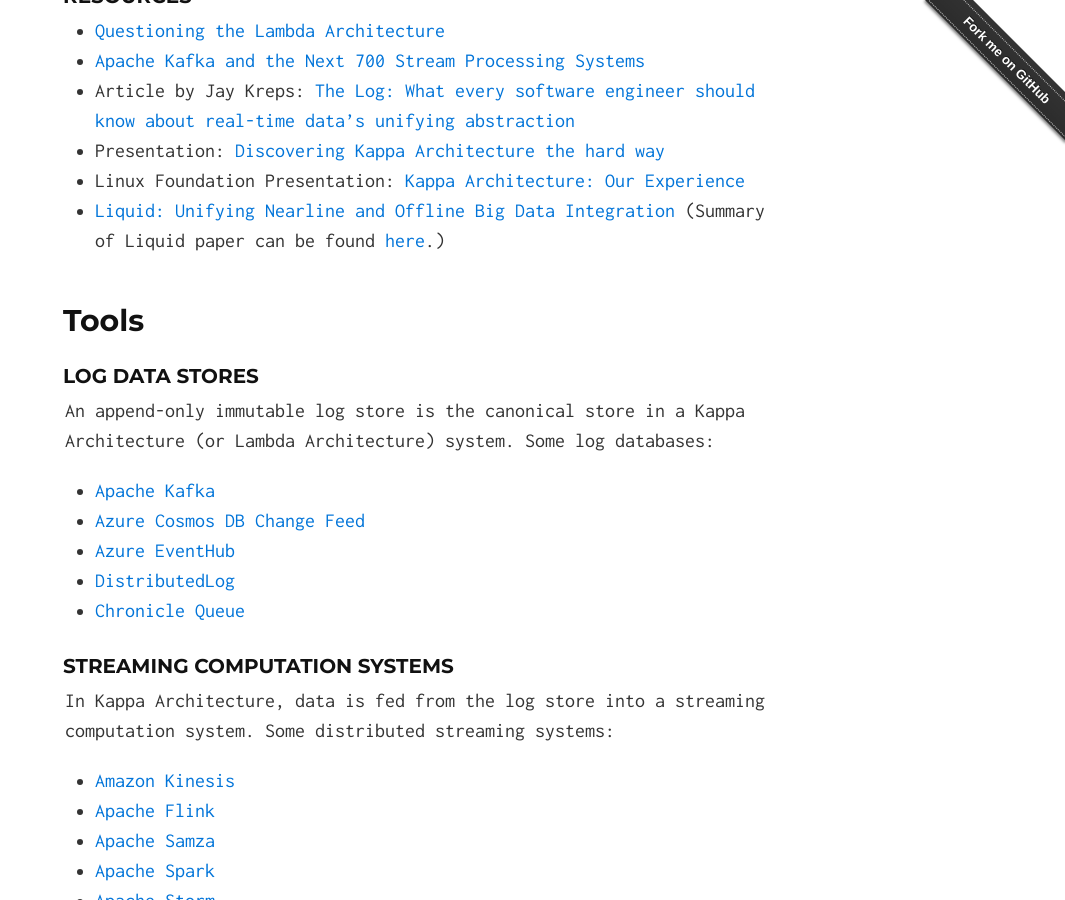
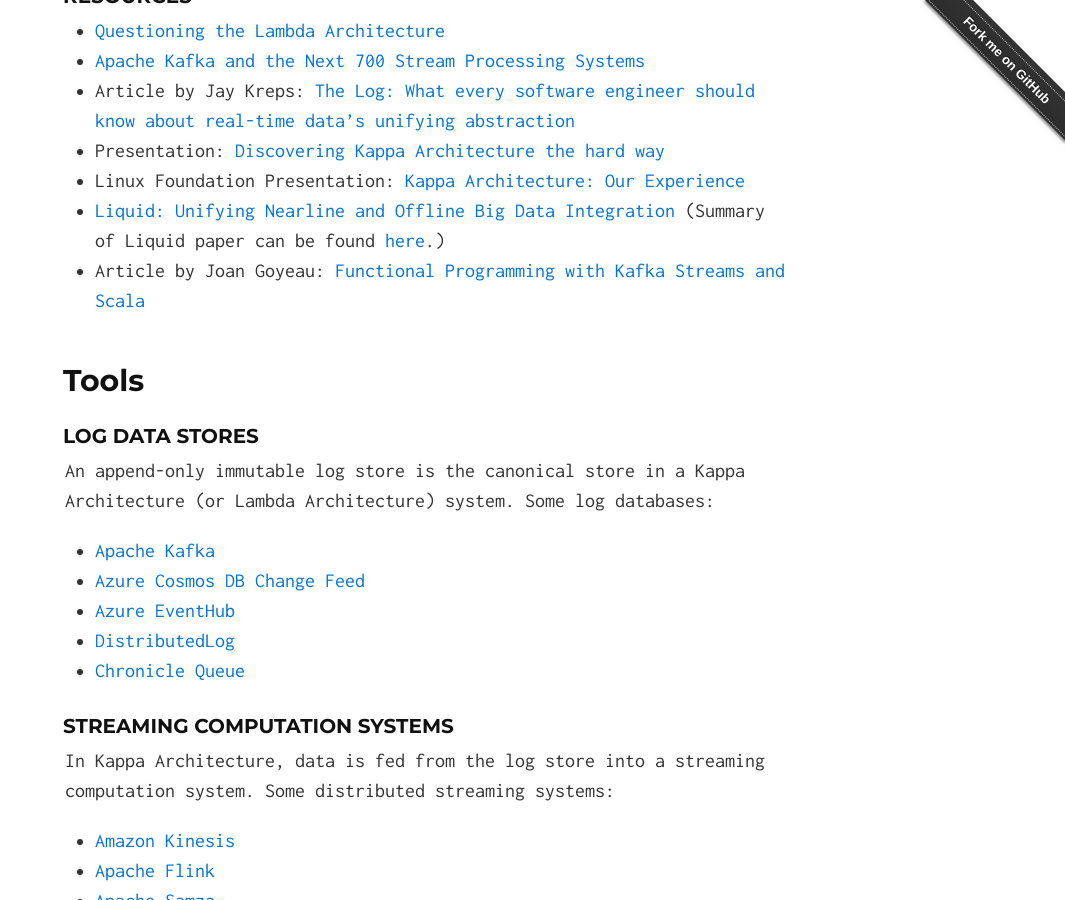
Before and after one commit to milinda/kappa-architecture.com, a Jekyll site: the page built from index.html, in a window 1280 px wide and 900 px high, scrolled down 1628 px. Shown: the whole window, without its empty margins (215-1280 px from the left). Built offline with Jekyll 4.4.1, drawn with Linux system fonts in a browser that asks for light colours.

Commit message:
Fixing merge error.

```diff
--- a/_includes/index.md
+++ b/_includes/index.md
@@ -26,6 +26,7 @@ The idea of Kappa Architecture was first described in an [article](http://radar.
 * Presentation: [Discovering Kappa Architecture the hard way](http://novoj.github.io/reveal.js/kappa-architecture.html#/)
 * Linux Foundation Presentation: [Kappa Architecture: Our Experience](http://events.linuxfoundation.org/sites/events/files/slides/ASPgems%20-%20Kappa%20Architecture.pdf)
 * [Liquid: Unifying Nearline and Offline Big Data Integration](http://www.cidrdb.org/cidr2015/Papers/CIDR15_Paper25u.pdf) (Summary of Liquid paper can be found [here](http://blog.acolyer.org/2015/02/04/liquid-unifying-nearline-and-offline-big-data-integration/).)
+* Article by Joan Goyeau: [Functional Programming with Kafka Streams and Scala](https://itnext.io/a-cqrs-approach-with-kafka-streams-and-scala-49bfa78e4295)
 
 ## Tools
 
```
